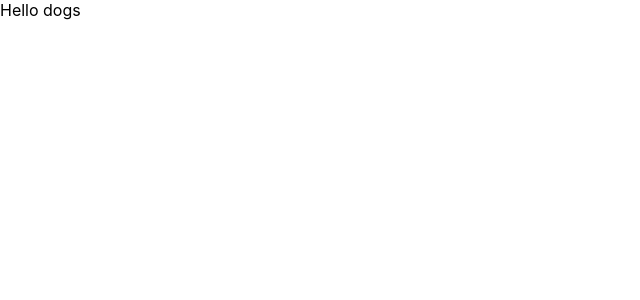
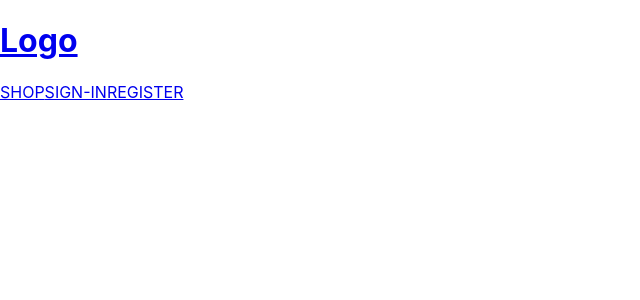
Before and after one commit to fiokee/dogbible, a React (Create React App) app: page / in a window 1280 px wide. Shown: the top 300 px of the page, without its empty margins (0-640 px from the left). Built offline with nearby package versions, Linux system fonts and the light colour scheme.

Commit message:
working on navigation menu

```diff
--- a/package.json
+++ b/package.json
@@ -8,6 +8,7 @@
     "@testing-library/user-event": "^13.5.0",
     "react": "^18.2.0",
     "react-dom": "^18.2.0",
+    "react-router-dom": "^6.8.1",
     "react-scripts": "5.0.1",
     "web-vitals": "^2.1.4"
   },
--- a/src/App.js
+++ b/src/App.js
@@ -1,11 +1,25 @@
 import React from "react";
+import { Routes, Route } from "react-router-dom";
+import Navigation from './routes/navigations/navigation';
+import Home from './routes/home/home';
 
 function App() {
+  const Shop =()=>{
+    return(
+      <h1>I'm the shop page</h1>
+    )
+  }
+
   return (
 
-      <div>
-        Hello dogs
-    </div>
+        <Routes>
+          <Route path='/' element={<Navigation/>}>
+            <Route index element={<Home/>}/>
+            <Route path='shop' element={<Shop/>}/>
+          </Route>
+        </Routes>
+
+
   );
 }
 
--- a/src/index.js
+++ b/src/index.js
@@ -1,5 +1,6 @@
 import React from 'react';
 import ReactDOM from 'react-dom/client';
+import {BrowserRouter} from 'react-router-dom';
 import './index.css';
 import App from './App';
 import reportWebVitals from './reportWebVitals';
@@ -7,7 +8,9 @@ import reportWebVitals from './reportWebVitals';
 const root = ReactDOM.createRoot(document.getElementById('root'));
 root.render(
   <React.StrictMode>
+    <BrowserRouter>
     <App />
+    </BrowserRouter>
   </React.StrictMode>
 );
 
--- a/src/routes/home/home.js
+++ b/src/routes/home/home.js
@@ -0,0 +1,13 @@
+import React from 'react'
+import { Outlet } from 'react-router-dom'
+
+
+const home = () => {
+  return (
+    <div>
+      <Outlet/>
+    </div>
+  )
+}
+
+export default home
--- a/src/routes/navigations/navigation.js
+++ b/src/routes/navigations/navigation.js
@@ -0,0 +1,29 @@
+import React from 'react'
+import { Fragment } from 'react'
+import { Outlet, Link } from 'react-router-dom'
+
+const navigation = () => {
+  return (
+    <Fragment>
+      <div className="navigation">
+        <Link className="logo-container" to='/'>
+        <h1 className="logo">Logo</h1>
+        </Link>
+        <div className="nav-links-container">
+          <Link className="nav-link" to='shop'>
+            SHOP
+          </Link>
+          <Link lassName="nav-link" to='signIn'>
+            SIGN-IN
+          </Link>
+          <Link lassName="nav-link" to='signIn'>
+            REGISTER
+          </Link>
+        </div>
+      </div>
+      <Outlet/>
+    </Fragment>
+  )
+}
+
+export default navigation
```
Also changed, not shown: src/routes/signIn/signIn.js (+7 -0 lines), 1 other file (tests, documents, lock files or other folders).
